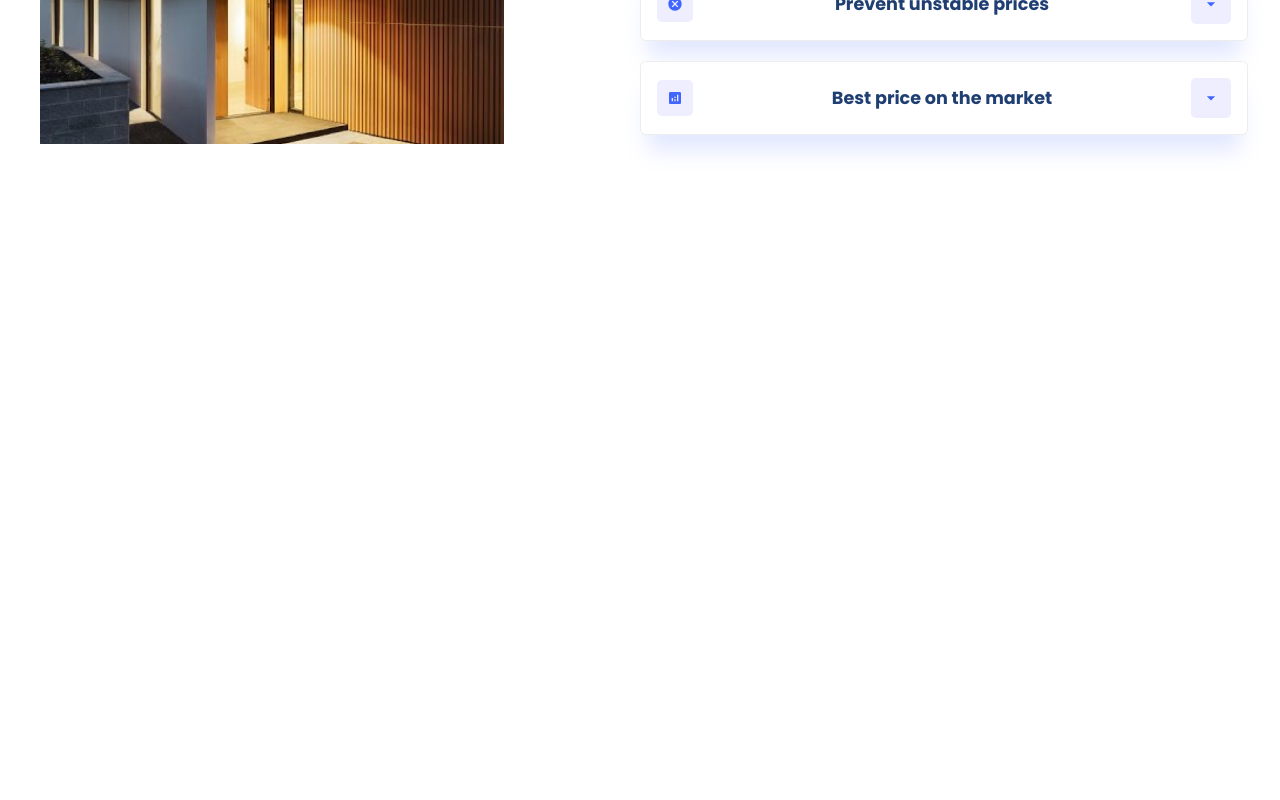
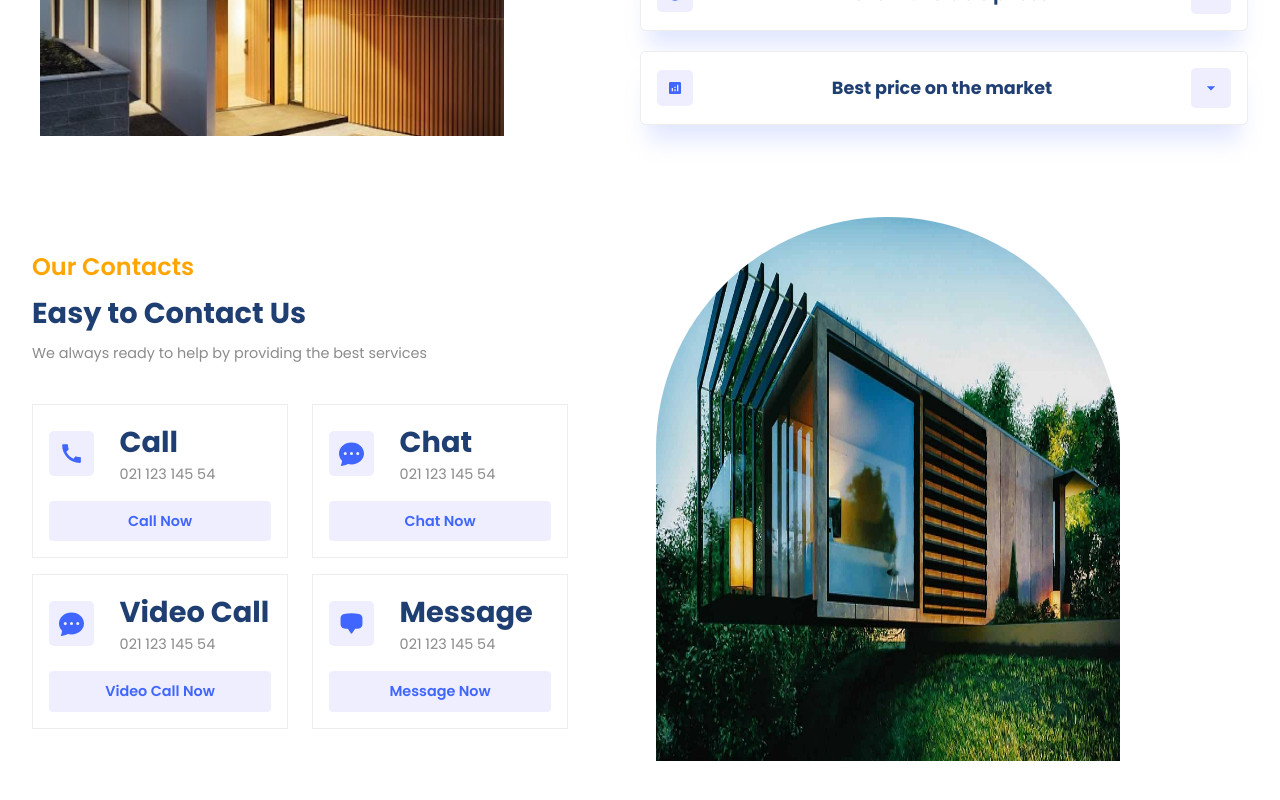
Before and after one commit to thanushan128/React-Real_Estate-web-application, a React (Vite) app: page / in a window 1280 px wide. Shown: the part 1890-2690 px from the top of the page. Before the commit the page ends 2077 px from the top, so only its background shows below. Built offline with nearby package versions, Linux system fonts and the light colour scheme.

Commit message:
Complete contact component

```diff
--- a/src/App.jsx
+++ b/src/App.jsx
@@ -4,6 +4,7 @@
 import './App.css';
 import { Residencies } from "./components/Residencies/Residencies";
 import { Value } from "./components/Value/Value";
+import { Contact } from "./components/Contact/Contact";
 
 function App() {
   return (
@@ -16,6 +17,7 @@
       <Companies />
       <Residencies />
       <Value/>
+      <Contact/>
     </div>
   );
 }
--- /dev/null
+++ b/src/components/Contact/Contact.css
@@ -0,0 +1,61 @@
+.c-container{
+    justify-content: space-between;
+}
+
+.c-container>div{
+    flex: 1;
+}
+
+.c-right{
+    width: 100%;
+}
+
+.c-left{
+    gap: 0.5rem;
+}
+
+.contactModes{
+    margin-top: 2rem;
+    gap: 1rem;
+}
+
+.contactModes .row{
+    gap: 1.5rem;
+}
+
+.mode{
+    width: 16rem;
+    padding: 1rem;
+    border: 0.8px solid rgba(128, 128, 128, 0.143);
+    gap: 1rem;
+    transition: all 300ms ease-in;
+}
+
+.mode .button{
+    width: 100%;
+    background: var(--lightBlue);
+    color: var(--blue);
+    font-size: 0.9rem;
+    font-weight: 600;
+}
+
+.mode>:nth-child(1){
+    width: 100%;
+    gap: 1.6rem;
+}
+
+.mode .details .primaryText{
+    font-size: 1.1rem;
+    font-weight: 600;
+}
+
+.mode:hover{
+    scale: 1.1;
+    box-shadow: var(--shadow);
+}
+
+.mode .button:hover{
+    background: var(--blue-gradient);
+    color: white;
+    scale: 0.8;
+}
--- /dev/null
+++ b/src/components/Contact/Contact.jsx
@@ -0,0 +1,91 @@
+import React from "react";
+import "./Contact.css";
+import { MdCall } from "react-icons/md";
+import { BsFillChatDotsFill } from "react-icons/bs";
+import { HiChatBubbleBottomCenter } from "react-icons/hi2";
+
+export const Contact = () => {
+  return (
+    <section className="c-wrapper">
+      <div className="paddings innerWidth flexCenter c-container">
+        {/* left side */}
+        <div className="flexColStart c-left">
+          <span className="orangeText">Our Contacts</span>
+          <span className="primaryText">Easy to Contact Us</span>
+          <span className="secondaryText">
+            We always ready to help by providing the best services
+          </span>
+
+          <div className="flexColStart contactModes">
+            {/* first row */}
+            <div className="flexStart row">
+              <div className="flexColCenter mode">
+                <div className="flexStart">
+                  <div className="flexCenter icon">
+                    <MdCall size={25} />
+                  </div>
+                  <div className="flexColStart detail">
+                    <span className="primaryText">Call</span>
+                    <span className="secondaryText">021 123 145 54</span>
+                  </div>
+                </div>
+                <div className="flexCenter button">Call Now</div>
+              </div>
+
+              {/* second mode */}
+              <div className="flexColCenter mode">
+                <div className="flexStart">
+                  <div className="flexCenter icon">
+                    <BsFillChatDotsFill size={25} />
+                  </div>
+                  <div className="flexColStart detail">
+                    <span className="primaryText">Chat</span>
+                    <span className="secondaryText">021 123 145 54</span>
+                  </div>
+                </div>
+                <div className="flexCenter button">Chat Now</div>
+              </div>
+            </div>
+
+            {/* second row */}
+            <div className="flexStart row">
+              <div className="flexColCenter mode">
+                <div className="flexStart">
+                  <div className="flexCenter icon">
+                    <BsFillChatDotsFill size={25} />
+                  </div>
+                  <div className="flexColStart detail">
+                    <span className="primaryText">Video Call</span>
+                    <span className="secondaryText">021 123 145 54</span>
+                  </div>
+                </div>
+                <div className="flexCenter button">Video Call Now</div>
+              </div>
+
+              {/* forth mode */}
+              <div className="flexColCenter mode">
+                <div className="flexStart">
+                  <div className="flexCenter icon">
+                    <HiChatBubbleBottomCenter size={25} />
+                  </div>
+                  <div className="flexColStart detail">
+                    <span className="primaryText">Message</span>
+                    <span className="secondaryText">021 123 145 54</span>
+                  </div>
+                </div>
+                <div className="flexCenter button">Message Now</div>
+              </div>
+            </div>
+          </div>
+        </div>
+
+        {/* right side */}
+        <div className="c-right">
+          <div className="image-container">
+            <img src="./contact.jpg" alt="" />
+          </div>
+        </div>
+      </div>
+    </section>
+  );
+};
--- a/src/index.css
+++ b/src/index.css
@@ -69,7 +69,7 @@
 .primaryText {
   color: #1f3e72;
   font-weight: bold;
-  font-size: 2rem;
+  font-size: 1.8rem;
 }
 
 .secondaryText {
```
